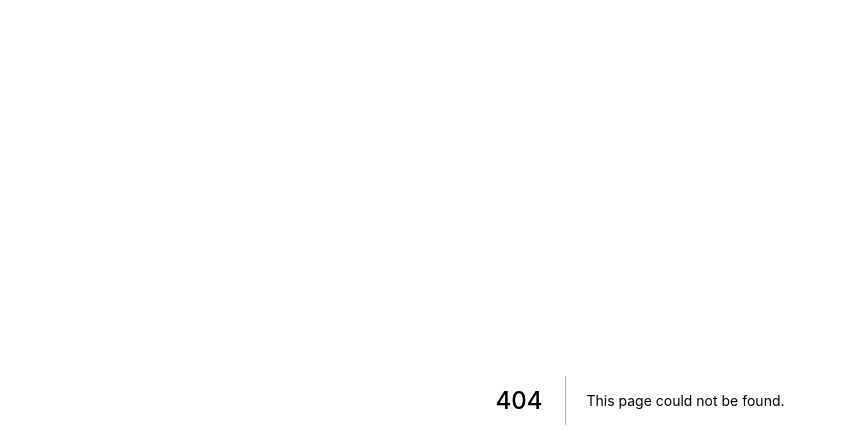
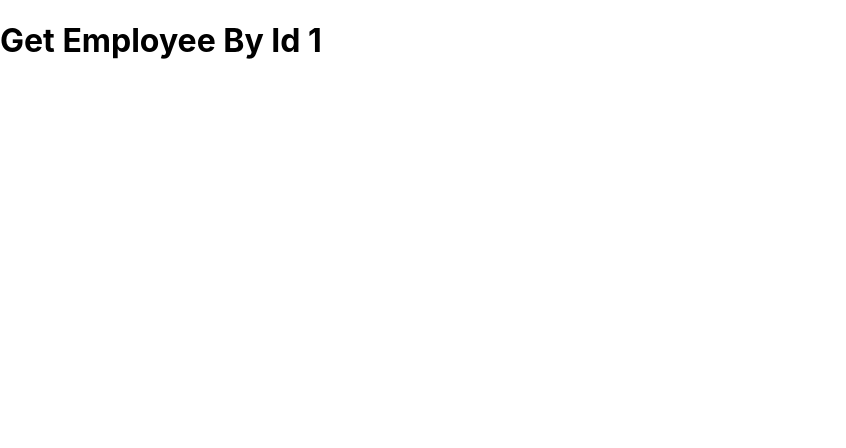
Before and after one commit to Nasruddinkhan/next-js-app, a Next.js app: page /component/employee/1 in a window 1280 px wide. Before the commit this address had no page. Shown: the top 448 px of the page, without its empty margins (0-846 px from the left). Built offline with nearby package versions, Linux system fonts and the light colour scheme.

Commit message:
get the dynamic parameters

```diff
--- /dev/null
+++ b/pages/component/employee/[employeeId].js
@@ -0,0 +1,9 @@
+import { useRouter } from "next/router";
+
+function EmployeeById() {
+ const router =   useRouter();
+  let value =  router.query.employeeId;
+  return <h1>Get Employee By Id {value}</h1>;
+}
+
+export default EmployeeById;
```
